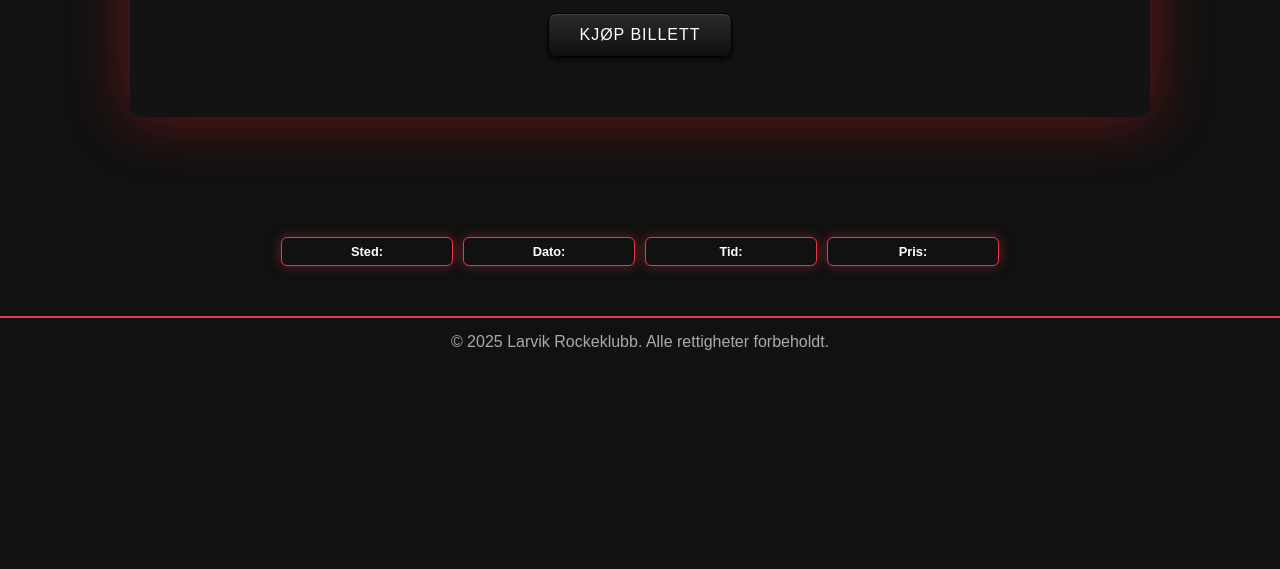
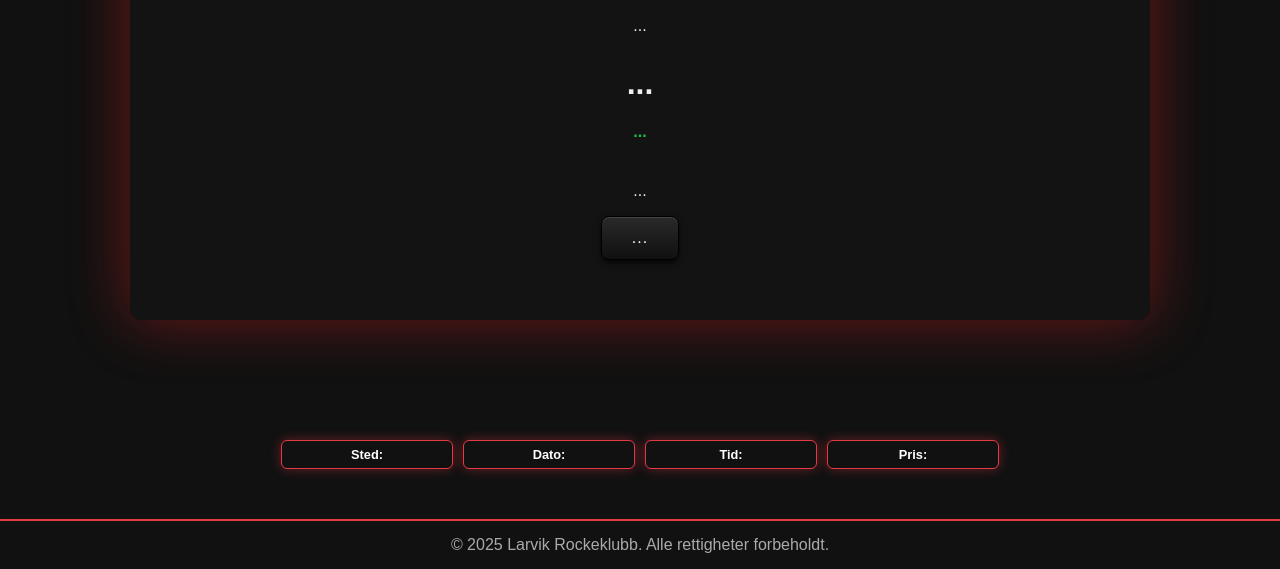
Before and after one commit to Solbucreate/larvik-rockeklubb-frontend, a website: page index_arr_band-abc.html in a window 1280 px wide. Shown: the part 271-840 px from the top of the page. Before the commit the page ends 800 px from the top, so only its background shows below. Drawn offline with Linux system fonts and the light colour scheme.

Commit message:
fix arr-kort-wrapper

```diff
--- a/index_arr_band-abc.html
+++ b/index_arr_band-abc.html
@@ -234,12 +234,29 @@ html{overflow-y:scroll;}
 </header>
 
 <main class="arrangement">
-  <img src="" alt="">
+  <div class="arr-kort-wrapper">
 
-  <p></p>
+    <!-- BILDE -->
+    <img ...>
 
-  <a class="billett-knapp">Kjøp billett</a>
+    <!-- 4 BOKSER -->
+    <section class="arr-detaljer">...</section>
+
+    <!-- TITTEL -->
+    <h1>...</h1>
+
+    <!-- SPOTIFY -->
+    <a class="spotify-link">...</a>
+
+    <!-- TEKST -->
+    <p>...</p>
+
+    <!-- KNAPP -->
+    <a class="billett-knapp">...</a>
+
+  </div>
 </main>
+
 
 
   <section class="arr-detaljer">
```
